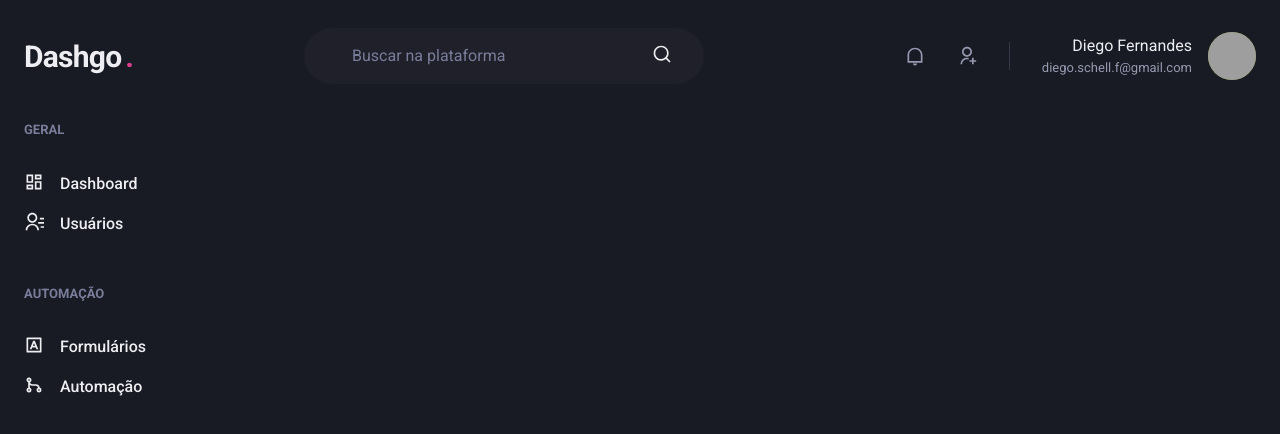
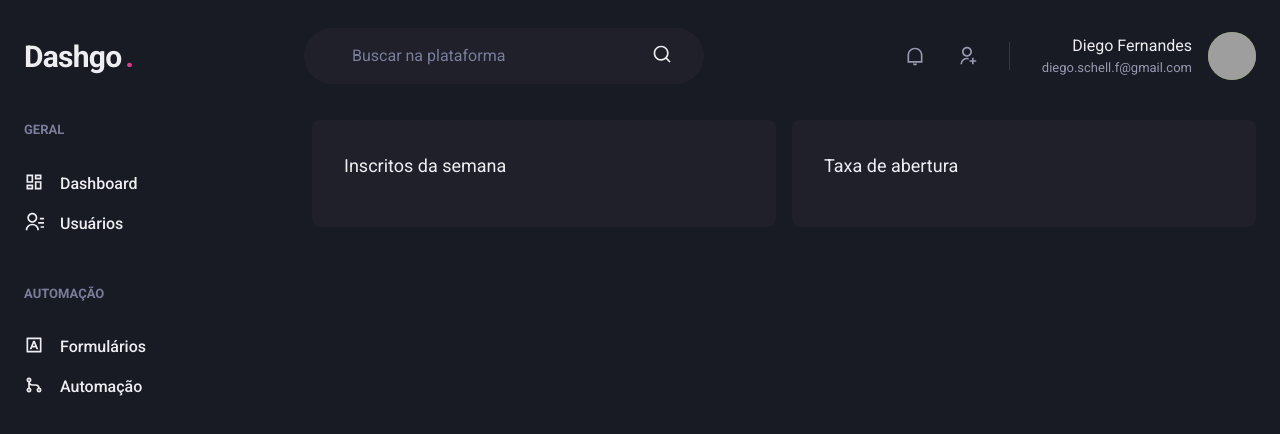
Before and after one commit to carolribeiro2112/dashgo, a Next.js app: page /dashboard in a window 1280 px wide. Shown: the top 434 px of the page. Built offline with nearby package versions, Linux system fonts and the light colour scheme; grey boxes are pictures that could not be loaded.

Commit message:
dashboard cards

```diff
--- a/src/pages/dashboard.tsx
+++ b/src/pages/dashboard.tsx
@@ -1,4 +1,4 @@
-import { Flex } from "@chakra-ui/react";
+import { Flex, SimpleGrid, Box, Text } from "@chakra-ui/react";
 import { Header } from "../components/Header";
 import Sidebar from "../components/Sidebar";
 
@@ -9,6 +9,26 @@
 
       <Flex w="100%" my="6" maxWidth={1480} mx="auto" px="6">
         <Sidebar/>
+
+        <SimpleGrid flex="1" gap="4" minChildWidth="320px" alignItems="flex-start">
+          <Box
+            p="8"
+            bg="gray.800"
+            borderRadius={8}
+            //pb="4"
+          >
+            <Text fontSize="lg" mb="4">Inscritos da semana</Text>
+          </Box>
+
+          <Box
+            p="8"
+            bg="gray.800"
+            borderRadius={8}
+            //pb="4"
+          >
+            <Text fontSize="lg" mb="4">Taxa de abertura</Text>
+          </Box>
+        </SimpleGrid>
       </Flex>
     </Flex>
   )
```
